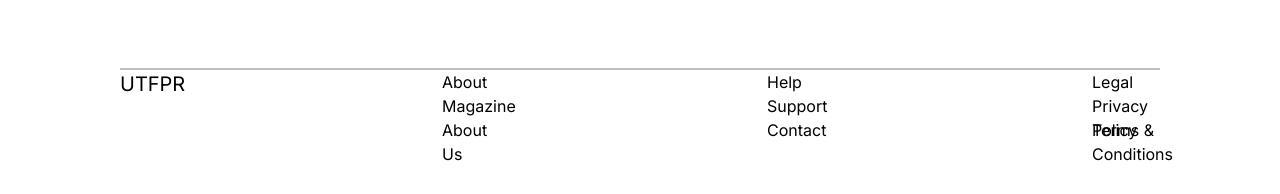
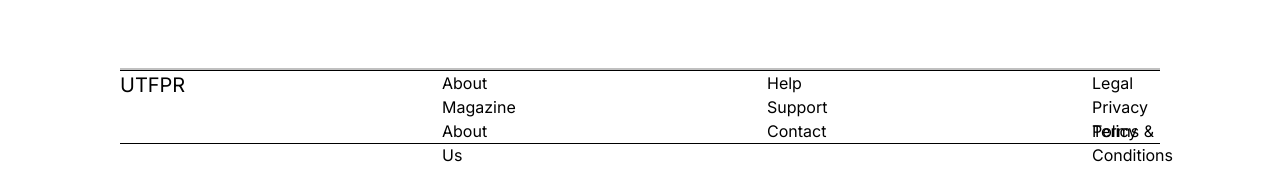
Before and after one commit to JulianeAdamy/siteutfpr, a Next.js app: page / in a window 1280 px wide. Shown: the part 4009-4203 px from the top of the page. Built offline with nearby package versions, Linux system fonts and the light colour scheme.

Commit message:
fix: inf

```diff
--- a/app/components/Final.tsx
+++ b/app/components/Final.tsx
@@ -19,7 +19,7 @@ const Column: React.FC<{ children: React.ReactNode }> = ({ children }) => {
 
 export default function Final() {
   return (
-    <div style={{ display: 'flex', justifyContent: 'space-between', marginLeft: '120px', marginRight: '120px' }}>
+    <div style={{ display: 'flex', justifyContent: 'space-between', marginLeft: '120px', marginRight: '120px', borderTop: '1px solid #000', borderBottom: '1px solid #000' }}>
       {/* Coluna 1 - Apenas "UTFPR" */}
       <div
         style={{
```
